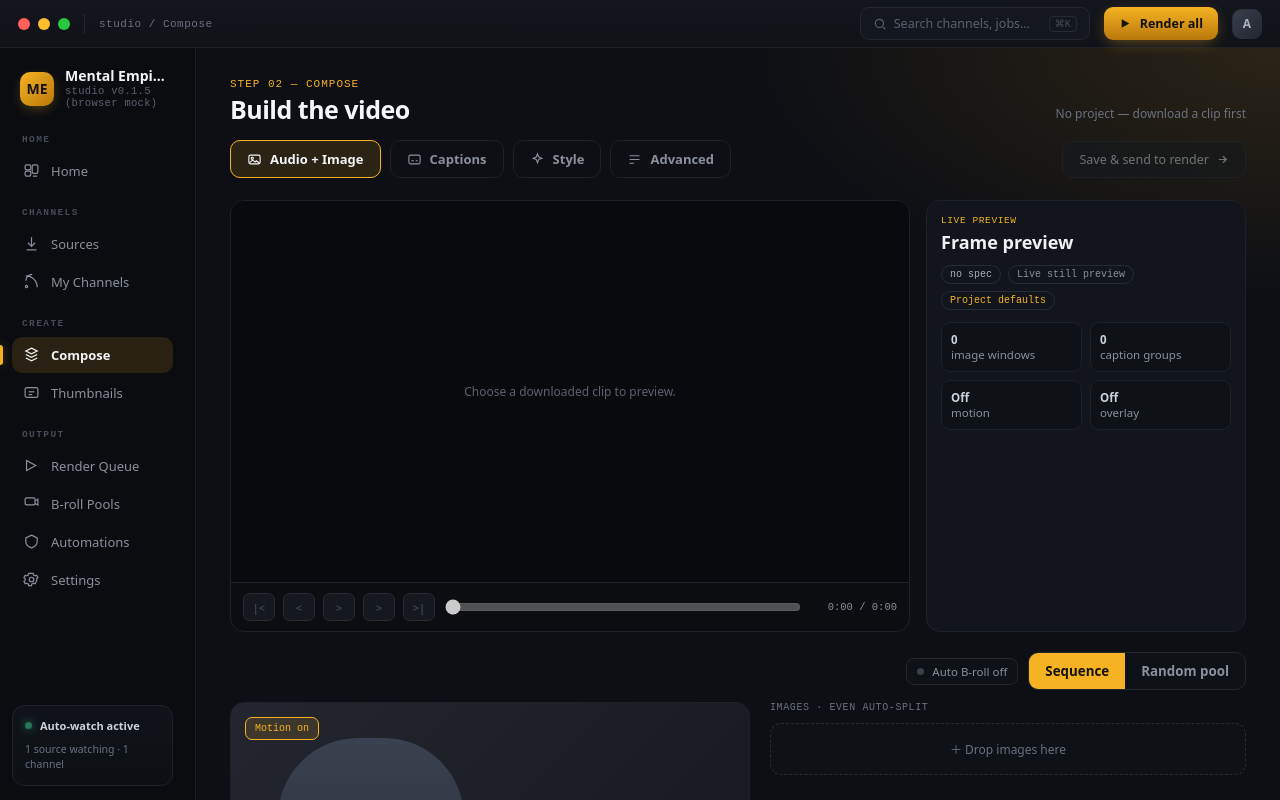
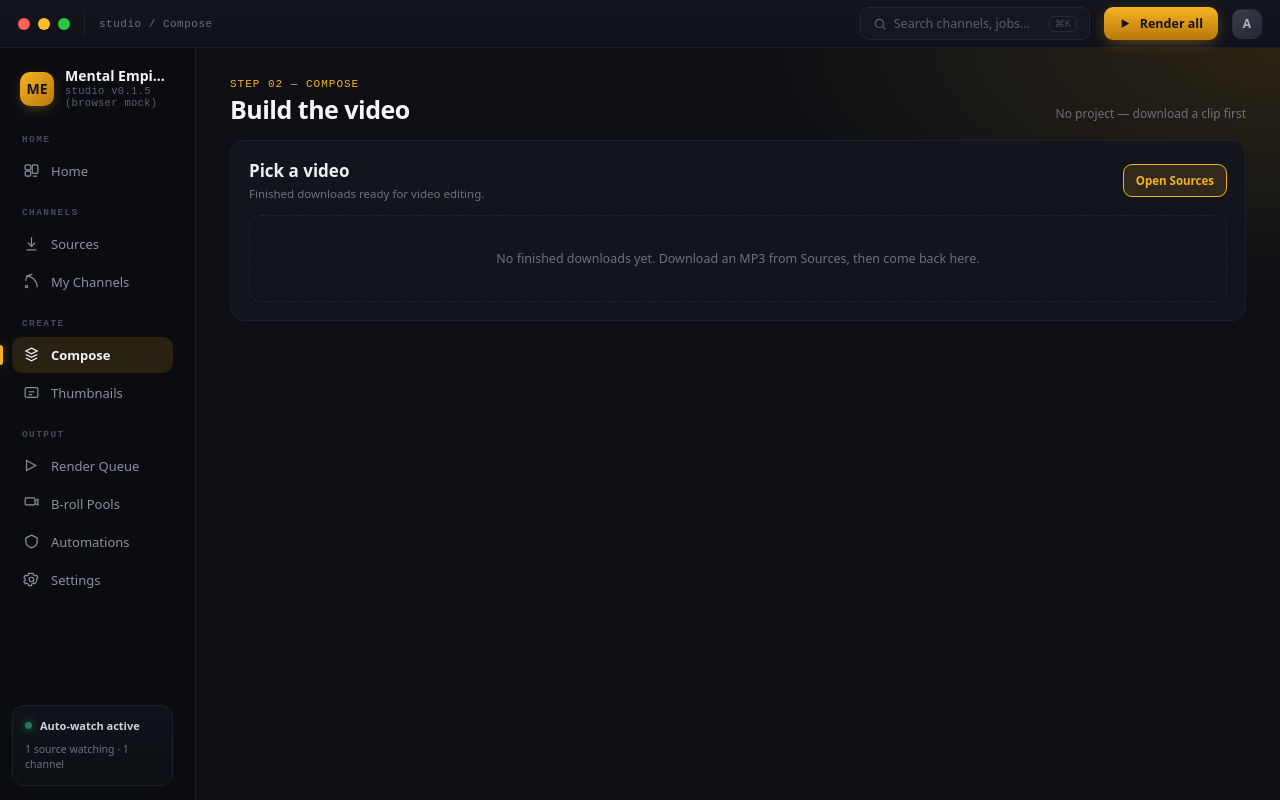
Before and after one commit to UmmeHoneySawda/mental-empire-studio, a React (Vite) app: page / in a window 1280 px wide. Both pictures are taken after a click on the button "Compose". Built offline with nearby package versions, Linux system fonts and the light colour scheme.

Commit message:
Show a project picker when Compose is empty

```diff
--- a/src/screens/Compose.tsx
+++ b/src/screens/Compose.tsx
@@ -2,11 +2,12 @@ import { useEffect, useMemo, useRef, useState } from 'react'
 import { useStore } from '../store/useStore'
 import { useData } from '../store/useData'
 import { ScreenPad, Eyebrow, Title } from '../components/primitives'
-import type { BetaVideoOpts, MotionPreset, Project, ProjectImage, TranscriptWord, VideoStyle } from '@shared/types'
+import type { BetaVideoOpts, DownloadedVideo, MotionPreset, Project, ProjectImage, TranscriptWord, VideoStyle } from '@shared/types'
 import { asBetaOpts } from '@shared/types'
 import { LOOKS } from '@shared/looks'
 import { buildMasterPrompt, validateEffectPlan } from '@shared/effectPlan'
 import { isCssImageValue, mediaSrc, videoSrc } from '../lib/media'
+import { youtubeIdFromDownloadId, youtubeThumbUrl, type YoutubeThumbQuality } from '@shared/youtube'
 import { PreviewCanvas } from '../features/video-editor/PreviewCanvas'
 import { LookGallery } from '../features/video-editor/LookGallery'
 import { CaptionGallery } from '../features/video-editor/CaptionGallery'
@@ -29,6 +30,86 @@ function fmt(sec: number): string {
   const m = Math.floor(sec / 60)
   const s = Math.round(sec % 60)
   return `${m}:${String(s).padStart(2, '0')}`
+}
+
+function formatDuration(sec?: number): string {
+  if (!sec) return ''
+  const m = Math.floor(sec / 60)
+  const s = Math.round(sec % 60)
+  return `${m}:${String(s).padStart(2, '0')}`
+}
+
+function DownloadThumb({ download }: { download: DownloadedVideo }): JSX.Element {
+  const videoId = youtubeIdFromDownloadId(download.id)
+  const [quality, setQuality] = useState<YoutubeThumbQuality>('max')
+  const [failed, setFailed] = useState(false)
+  const src = videoId && !failed ? youtubeThumbUrl(videoId, quality) : ''
+  return (
+    <div style={{ width: 108, aspectRatio: '16/9', flex: 'none', borderRadius: 9, overflow: 'hidden', border: '1px solid #1d2129', background: 'linear-gradient(135deg,#23304a,#15171d)' }}>
+      {src && (
+        <img
+          src={src}
+          alt=""
+          onError={() => { if (quality === 'max') setQuality('hq'); else if (quality === 'hq') setQuality('mq'); else setFailed(true) }}
+          style={{ width: '100%', height: '100%', objectFit: 'cover', display: 'block' }}
+        />
+      )}
+    </div>
+  )
+}
+
+function ComposeProjectPicker({
+  downloads,
+  openingId,
+  error,
+  onOpen,
+  onSources
+}: {
+  downloads: DownloadedVideo[]
+  openingId: string
+  error: string
+  onOpen: (downloadId: string) => void
+  onSources: () => void
+}): JSX.Element {
+  const readyDownloads = downloads.filter((d) => !!d.filePath && (d.durationSec ?? 0) > 0)
+  return (
+    <div style={{ border: '1px solid #1d2129', borderRadius: 14, background: '#12151b', padding: 18 }}>
+      <div style={{ display: 'flex', alignItems: 'center', gap: 12, marginBottom: 14 }}>
+        <div style={{ flex: 1 }}>
+          <div style={{ fontFamily: 'var(--font-display)', fontWeight: 600, fontSize: 17, color: '#eef0f3' }}>Pick a video</div>
+          <div style={{ fontSize: 11.5, color: '#6a7180', marginTop: 4 }}>Finished downloads ready for video editing.</div>
+        </div>
+        <button type="button" onClick={onSources} className="me-btn" style={{ border: '1px solid var(--accent)', background: 'var(--accent-soft)', color: 'var(--accent)', borderRadius: 9, padding: '8px 12px', fontSize: 11.5, fontWeight: 700, cursor: 'pointer' }}>Open Sources</button>
+      </div>
+      {error && <div title={error} className="me-clamp-2" style={{ marginBottom: 12, border: '1px solid #5a2530', background: 'rgba(255,90,110,.1)', color: '#ff8a96', borderRadius: 10, padding: '9px 12px', fontSize: 11.5 }}>{error}</div>}
+      {readyDownloads.length === 0 ? (
+        <div style={{ border: '1.5px dashed #23272f', borderRadius: 12, padding: '34px 16px', textAlign: 'center', color: '#6a7180', fontSize: 12.5 }}>No finished downloads yet. Download an MP3 from Sources, then come back here.</div>
+      ) : (
+        <div style={{ display: 'grid', gridTemplateColumns: 'repeat(auto-fit,minmax(320px,1fr))', gap: 12 }}>
+          {readyDownloads.map((d) => {
+            const busy = openingId === d.id
+            return (
+              <button
+                key={d.id}
+                type="button"
+                onClick={() => onOpen(d.id)}
+                disabled={!!openingId}
+                className="me-btn"
+                style={{ display: 'flex', alignItems: 'center', gap: 12, minWidth: 0, border: '1px solid #1d2129', background: '#0e1116', borderRadius: 12, padding: 10, cursor: openingId ? 'wait' : 'pointer', textAlign: 'left', opacity: openingId && !busy ? 0.55 : 1 }}
+              >
+                <DownloadThumb download={d} />
+                <span style={{ minWidth: 0, flex: 1 }}>
+                  <span title={d.title} className="me-ellipsis" style={{ display: 'block', color: '#dde0e5', fontSize: 12.5, fontWeight: 700 }}>{d.title}</span>
+                  <span className="me-ellipsis" style={{ display: 'block', color: '#6a7180', fontSize: 10.5, fontFamily: 'var(--font-mono)', marginTop: 4 }}>{d.channel || 'Source'}{formatDuration(d.durationSec) ? ` · ${formatDuration(d.durationSec)}` : ''}</span>
+                </span>
+                <span style={{ flex: 'none', color: busy ? '#f5b323' : 'var(--accent)', fontSize: 11.5, fontWeight: 700 }}>{busy ? 'Opening...' : 'Open'}</span>
+              </button>
+            )
+          })}
+        </div>
+      )}
+    </div>
+  )
 }
 
 const IMG_GRADS = ['linear-gradient(135deg,#2a2540,#46243a)', 'linear-gradient(135deg,#1a2e3a,#0f3a32)', 'linear-gradient(135deg,#23304a,#1a2438)', 'linear-gradient(135deg,#2e2440,#3a1f2e)']
@@ -712,6 +793,7 @@ function CaptionsTab(): JSX.Element {
 export function Compose(): JSX.Element {
   const composeTab = useStore((s) => s.composeTab)
   const videoEditorV2 = useStore((s) => s.settings.features.videoEditorV2)
+  const setActive = useStore((s) => s.setActive)
   const project = useData((s) => s.activeProject)
   const images = useData((s) => s.projectImages)
   const transcript = useData((s) => s.transcript)
@@ -719,6 +801,7 @@ export function Compose(): JSX.Element {
   const openProject = useData((s) => s.openProject)
   const sendActiveToRender = useData((s) => s.sendActiveToRender)
   const [error, setError] = useState('')
+  const [openingDownloadId, setOpeningDownloadId] = useState('')
   const [videoPlayheadSec, setVideoPlayheadSec] = useState(0)
   const [videoSelection, setVideoSelection] = useState<EditorSelection>({ kind: 'project' })
   const [videoCustomizeOpen, setVideoCustomizeOpen] = useState(false)
@@ -749,6 +832,19 @@ export function Compose(): JSX.Element {
     }
   }
 
+  const openComposeProject = async (downloadId: string): Promise<void> => {
+    if (openingDownloadId) return
+    setOpeningDownloadId(downloadId)
+    setError('')
+    try {
+      await openProject(downloadId)
+    } catch (e) {
+      setError((e as Error).message || 'Could not open this video.')
+    } finally {
+      setOpeningDownloadId('')
+    }
+  }
+
   return (
     <ScreenPad>
       <div style={{ display: 'flex', alignItems: 'flex-end', marginBottom: 18 }}>
@@ -769,6 +865,17 @@ export function Compose(): JSX.Element {
           <div style={{ fontSize: 12, color: '#6a7180' }}>{project ? `${project.title} · ${Math.floor((project.durationSec || 0) / 60)}:${String(Math.round((project.durationSec || 0) % 60)).padStart(2, '0')}` : 'No project — download a clip first'}</div>
         )}
       </div>
+      {!project && (
+        <ComposeProjectPicker
+          downloads={downloads}
+          openingId={openingDownloadId}
+          error={error}
+          onOpen={(downloadId) => void openComposeProject(downloadId)}
+          onSources={() => setActive('sources')}
+        />
+      )}
+      {!project ? null : (
+        <>
       {project && (
         <PipelineRibbon
           title={project.title}
@@ -825,6 +932,8 @@ export function Compose(): JSX.Element {
       {showDeepEditor && composeTab === 'captions' && <CaptionsTab />}
       {showDeepEditor && composeTab === 'style' && <StyleTab />}
       {showDeepEditor && composeTab === 'advanced' && <AdvancedTab />}
+        </>
+      )}
     </ScreenPad>
   )
 }
```
